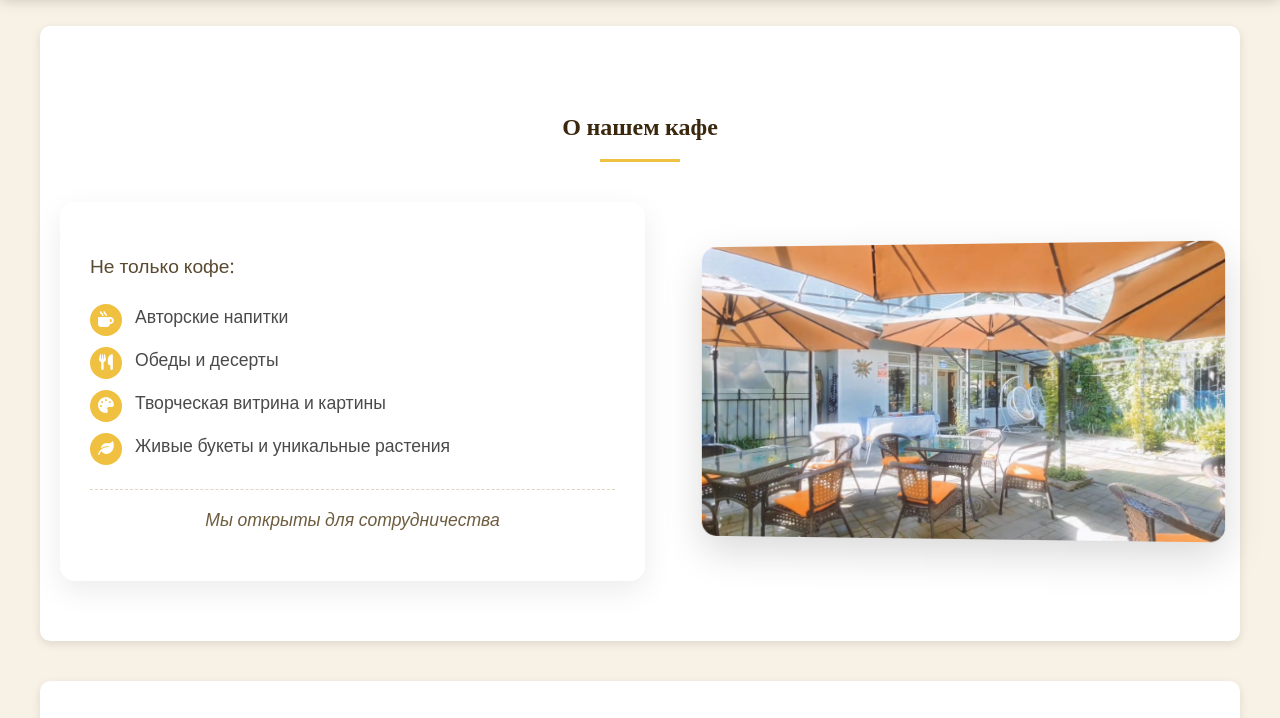
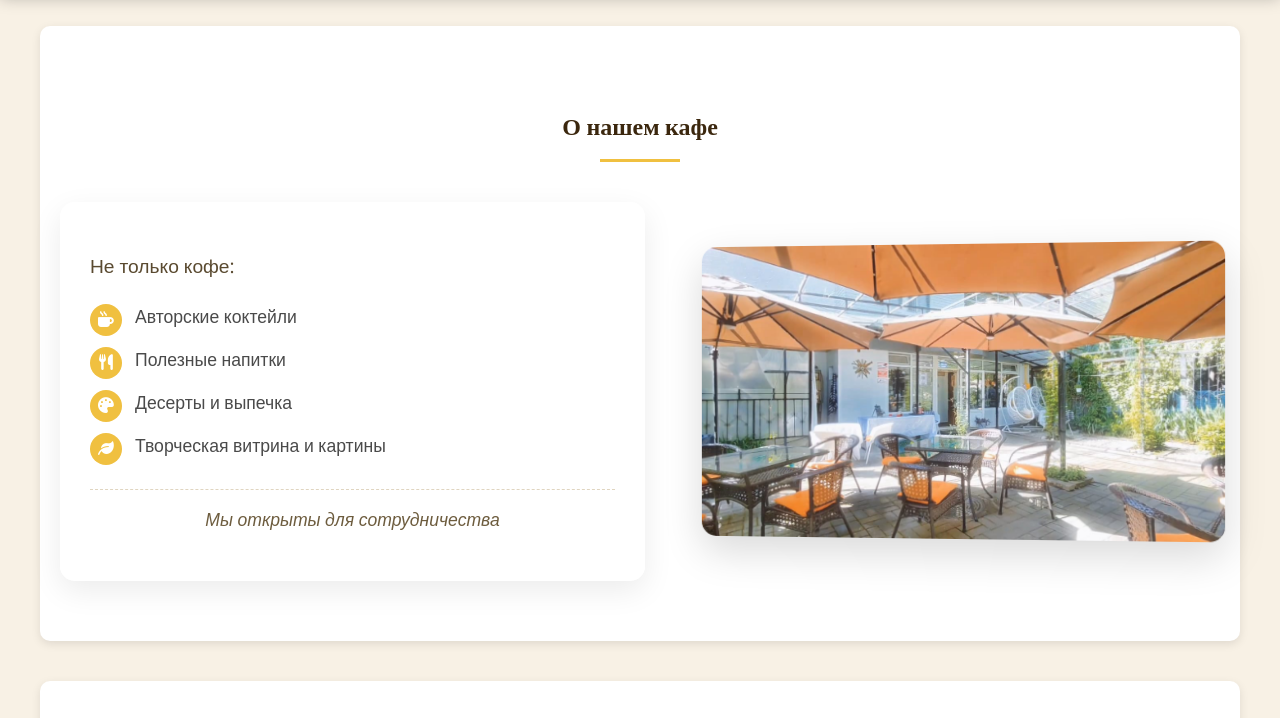
Before and after one commit to Cafeteria-M/Cafeteria.M, a plain HTML site: page index.html in a window 1280 px wide. Shown: the part 82-800 px from the top of the page. Drawn offline with nearby package versions, Linux system fonts and the light colour scheme; some packages are replaced by stand-ins of ours; no server answers.

Commit message:
about us chng

```diff
--- a/index.html
+++ b/index.html
@@ -535,10 +535,10 @@
                     <div class="about-text">
                         <p class="about-subtitle">Не только кофе:</p>
                         <ul class="about-features">
-                            <li><span class="feature-icon"><i class="fas fa-mug-hot"></i></span> Авторские напитки</li>
-                            <li><span class="feature-icon"><i class="fas fa-utensils"></i></span> Обеды и десерты</li>
-                            <li><span class="feature-icon"><i class="fas fa-palette"></i></span> Творческая витрина и картины</li>
-                            <li><span class="feature-icon"><i class="fas fa-leaf"></i></span> Живые букеты и уникальные растения</li>
+                            <li><span class="feature-icon"><i class="fas fa-mug-hot"></i></span> Авторские коктейли</li>
+                            <li><span class="feature-icon"><i class="fas fa-utensils"></i></span> Полезные напитки</li>
+                            <li><span class="feature-icon"><i class="fas fa-palette"></i></span> Десерты и выпечка</li>
+                            <li><span class="feature-icon"><i class="fas fa-leaf"></i></span> Творческая витрина и картины</li>
                         </ul>
                         <p class="about-outro">Мы открыты для сотрудничества</p>
                     </div>
@@ -643,7 +643,7 @@
     <!-- Подвал -->
     <footer>
         <div class="footer-content">
-            <p>&copy; 2025 Cafétéria M. Кафе в ИЯФ Алатау</p>
+            <p>&copy; 2025 Cafétéria M. ИЯФ микрорайон Алатау</p>
             <p>ул. Каипова 1 НП 1а, Алматы</p>
         </div>
     </footer>
```
